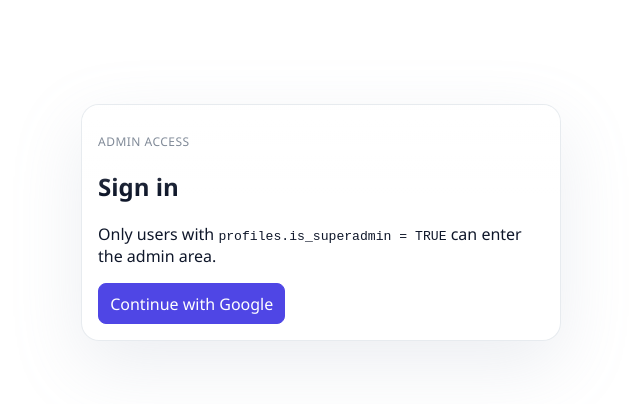
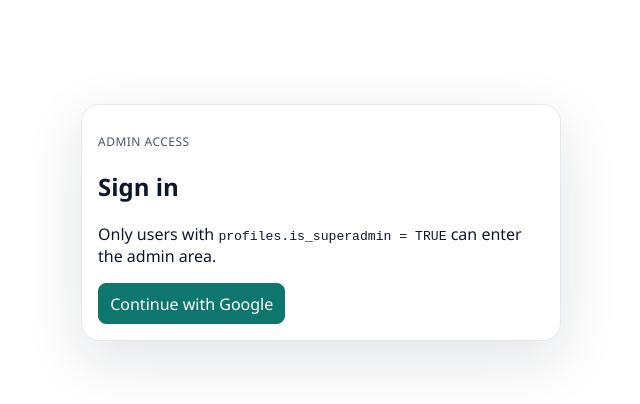
Before and after one commit to chesthairdude/humor-project-2, a Next.js app: page /login in a window 1280 px wide. Shown: the top 404 px of the page, without its empty margins (319-959 px from the left). Built offline with nearby package versions, Linux system fonts and the light colour scheme.

Commit message:
Revert "Refine admin UI with liquid glass styling"
This reverts commit d99b14934bd188c425139ab3cdf9e8f41821dc52.

```diff
--- a/app/globals.css
+++ b/app/globals.css
@@ -4,47 +4,41 @@
   --bg: #ffffff;
   --panel: #ffffff;
   --line: #dbe2ec;
-  --brand: #4f46e5;
-  --brand-strong: #4338ca;
-  --brand-soft: rgba(79, 70, 229, 0.14);
+  --brand: #0f766e;
+  --brand-strong: #115e59;
+  --brand-soft: rgba(15, 118, 110, 0.14);
   --warn: #9a3412;
   --danger: #991b1b;
-  --glass-bg: rgba(255, 255, 255, 0.66);
-  --glass-bg-strong: rgba(255, 255, 255, 0.82);
-  --glass-border: rgba(148, 163, 184, 0.22);
-  --glass-shadow: 0 24px 70px rgba(148, 163, 184, 0.18);
-  --glass-highlight: rgba(255, 255, 255, 0.75);
-  --glass-highlight-strong: rgba(255, 255, 255, 0.96);
+  --glass-bg: rgba(255, 255, 255, 0.78);
+  --glass-border: rgba(148, 163, 184, 0.24);
+  --glass-shadow: 0 18px 60px rgba(15, 23, 42, 0.12);
   --text-primary: var(--ink);
   --text-secondary: var(--muted);
   --text-tertiary: #64748b;
-  --nav-item-bg: rgba(246, 248, 252, 0.78);
-  --input-bg: rgba(255, 255, 255, 0.78);
-  --input-border: rgba(148, 163, 184, 0.24);
+  --nav-item-bg: rgba(241, 245, 249, 0.9);
+  --input-bg: rgba(255, 255, 255, 0.92);
+  --input-border: rgba(148, 163, 184, 0.3);
 }
 
 :root[data-theme="dark"] {
   --ink: #e5eef9;
   --muted: #9caec2;
-  --bg: #08111f;
+  --bg: #0f172a;
   --panel: #111827;
   --line: #243244;
-  --brand: #7c9cff;
-  --brand-strong: #5f7dff;
-  --brand-soft: rgba(124, 156, 255, 0.18);
+  --brand: #2dd4bf;
+  --brand-strong: #14b8a6;
+  --brand-soft: rgba(45, 212, 191, 0.14);
   --warn: #fb923c;
   --danger: #fb7185;
-  --glass-bg: rgba(11, 20, 35, 0.66);
-  --glass-bg-strong: rgba(15, 23, 42, 0.8);
-  --glass-border: rgba(148, 163, 184, 0.16);
-  --glass-shadow: 0 26px 80px rgba(2, 6, 23, 0.55);
-  --glass-highlight: rgba(255, 255, 255, 0.08);
-  --glass-highlight-strong: rgba(255, 255, 255, 0.18);
+  --glass-bg: rgba(15, 23, 42, 0.84);
+  --glass-border: rgba(148, 163, 184, 0.18);
+  --glass-shadow: 0 18px 60px rgba(2, 6, 23, 0.45);
   --text-primary: var(--ink);
   --text-secondary: var(--muted);
   --text-tertiary: #7f93aa;
-  --nav-item-bg: rgba(20, 31, 52, 0.66);
-  --input-bg: rgba(15, 23, 42, 0.72);
+  --nav-item-bg: rgba(30, 41, 59, 0.88);
+  --input-bg: rgba(15, 23, 42, 0.9);
   --input-border: rgba(148, 163, 184, 0.22);
 }
 
@@ -87,20 +81,7 @@ main.shell {
   border-radius: 18px;
   padding: 1rem;
   box-shadow: var(--glass-shadow);
-  backdrop-filter: blur(28px) saturate(180%);
-  -webkit-backdrop-filter: blur(28px) saturate(180%);
-  position: relative;
-  overflow: hidden;
-}
-
-.panel::before {
-  content: "";
-  position: absolute;
-  inset: 0 0 auto 0;
-  height: 46%;
-  background: linear-gradient(180deg, var(--glass-highlight), transparent 82%);
-  opacity: 0.72;
-  pointer-events: none;
+  backdrop-filter: blur(18px) saturate(160%);
 }
 
 .grid {
@@ -222,21 +203,6 @@ button {
   flex-direction: column;
   height: 100vh;
   overflow: hidden;
-  position: relative;
-  isolation: isolate;
-}
-
-.admin-viewport::before {
-  content: "";
-  position: absolute;
-  inset: 0;
-  pointer-events: none;
-  background:
-    radial-gradient(circle at 14% 10%, rgba(129, 140, 248, 0.16), transparent 26%),
-    radial-gradient(circle at 86% 12%, rgba(56, 189, 248, 0.14), transparent 24%),
-    radial-gradient(circle at 50% 100%, rgba(255, 255, 255, 0.42), transparent 34%);
-  opacity: 0.9;
-  z-index: -1;
 }
 
 .admin-layout {
@@ -260,11 +226,8 @@ button {
   overflow-x: hidden;
   padding: 16px 12px;
   border-right: 1px solid var(--glass-border);
-  background:
-    linear-gradient(180deg, var(--glass-bg-strong), var(--glass-bg));
-  backdrop-filter: blur(34px) saturate(190%);
-  -webkit-backdrop-filter: blur(34px) saturate(190%);
-  box-shadow: inset -1px 0 0 var(--glass-highlight);
+  background: var(--glass-bg);
+  backdrop-filter: blur(24px);
 }
 
 .admin-sidebar-groups {
@@ -297,32 +260,21 @@ button {
   align-items: center;
   gap: 8px;
   padding: 7px 10px;
-  border-radius: 14px;
-  border: 1px solid rgba(255, 255, 255, 0.1);
+  border-radius: 8px;
+  border: 1px solid transparent;
   background: var(--nav-item-bg);
-  box-shadow:
-    inset 0 1px 0 var(--glass-highlight),
-    0 8px 20px rgba(15, 23, 42, 0.04);
-  transition: transform 0.16s ease, border-color 0.16s ease, background 0.16s ease, box-shadow 0.16s ease;
+  transition: transform 0.16s ease, border-color 0.16s ease, background 0.16s ease;
 }
 
 .admin-nav-item:hover {
-  transform: translateX(2px) scale(1.01);
-  border-color: rgba(99, 102, 241, 0.22);
-  box-shadow:
-    inset 0 1px 0 var(--glass-highlight-strong),
-    0 12px 24px rgba(79, 70, 229, 0.08);
+  transform: translateX(2px);
+  border-color: rgba(15, 118, 110, 0.2);
 }
 
 .admin-nav-item.active {
-  background:
-    linear-gradient(180deg, rgba(255, 255, 255, 0.34), rgba(255, 255, 255, 0.08)),
-    linear-gradient(135deg, rgba(99, 102, 241, 0.5), rgba(59, 130, 246, 0.32));
-  border-color: rgba(99, 102, 241, 0.28);
-  color: var(--text-primary);
-  box-shadow:
-    inset 0 1px 0 rgba(255, 255, 255, 0.5),
-    0 14px 32px rgba(99, 102, 241, 0.14);
+  background: linear-gradient(135deg, rgba(15, 118, 110, 0.92), rgba(13, 148, 136, 0.85));
+  border-color: rgba(15, 118, 110, 0.55);
+  color: #fff;
 }
 
 .admin-nav-icon {
@@ -332,16 +284,13 @@ button {
   align-items: center;
   justify-content: center;
   border-radius: 8px;
-  background: linear-gradient(180deg, rgba(255, 255, 255, 0.9), rgba(255, 255, 255, 0.38));
+  background: rgba(255, 255, 255, 0.56);
   flex-shrink: 0;
   font-size: 14px;
-  box-shadow:
-    inset 0 1px 0 rgba(255, 255, 255, 0.95),
-    0 6px 14px rgba(15, 23, 42, 0.08);
 }
 
 .admin-nav-item.active .admin-nav-icon {
-  background: linear-gradient(180deg, rgba(255, 255, 255, 0.72), rgba(255, 255, 255, 0.22));
+  background: rgba(255, 255, 255, 0.18);
 }
 
 .admin-nav-copy {
@@ -428,7 +377,7 @@ button {
   border: 1px dashed var(--glass-border);
   border-radius: 14px;
   color: var(--text-secondary);
-  background: rgba(255, 255, 255, 0.42);
+  background: rgba(255, 255, 255, 0.5);
 }
 
 .admin-table-wrap {
@@ -448,21 +397,10 @@ button {
   min-height: 0;
   overflow: hidden;
   border: 1px solid var(--glass-border);
-  border-radius: 20px;
-  background: linear-gradient(180deg, var(--glass-bg-strong), var(--glass-bg));
+  border-radius: 12px;
+  background: var(--glass-bg);
   box-shadow: var(--glass-shadow);
-  backdrop-filter: blur(30px) saturate(180%);
-  -webkit-backdrop-filter: blur(30px) saturate(180%);
-  position: relative;
-}
-
-.admin-table-panel::before {
-  content: "";
-  position: absolute;
-  inset: 0 0 auto 0;
-  height: 60px;
-  background: linear-gradient(180deg, var(--glass-highlight), transparent);
-  pointer-events: none;
+  backdrop-filter: blur(18px) saturate(160%);
 }
 
 .admin-table {
@@ -480,8 +418,8 @@ button {
   letter-spacing: 0.08em;
   color: var(--text-tertiary);
   border-bottom: 1px solid var(--glass-border);
-  background: rgba(255, 255, 255, 0.54);
-  backdrop-filter: blur(22px) saturate(170%);
+  background: var(--glass-bg);
+  backdrop-filter: blur(12px);
   position: sticky;
   top: 0;
   z-index: 10;
@@ -508,7 +446,7 @@ button {
 }
 
 .admin-table-row-clickable:hover {
-  background: rgba(124, 156, 255, 0.08);
+  background: rgba(100, 120, 255, 0.06);
 }
 
 .admin-table tbody tr:not(.admin-table-row-clickable):hover {
@@ -557,19 +495,15 @@ button {
 }
 
 .admin-button.primary {
-  background: linear-gradient(135deg, var(--brand), #7c3aed);
-  border-color: rgba(255, 255, 255, 0.16);
+  background: linear-gradient(135deg, var(--brand), #14b8a6);
+  border-color: transparent;
   color: #fff;
-  box-shadow:
-    inset 0 1px 0 rgba(255, 255, 255, 0.28),
-    0 14px 28px rgba(79, 70, 229, 0.22);
 }
 
 .admin-button.ghost {
   background: var(--nav-item-bg);
   border-color: var(--glass-border);
   color: var(--text-primary);
-  box-shadow: inset 0 1px 0 var(--glass-highlight);
 }
 
 .admin-button.danger {
@@ -593,8 +527,8 @@ button {
   position: fixed;
   inset: 0;
   z-index: 100;
-  background: rgba(15, 23, 42, 0.24);
-  backdrop-filter: blur(10px) saturate(140%);
+  background: rgba(15, 23, 42, 0.28);
+  backdrop-filter: blur(4px);
   display: flex;
   align-items: center;
   justify-content: center;
@@ -741,12 +675,8 @@ button {
   gap: 16px;
   flex-shrink: 0;
   border-bottom: 1px solid var(--glass-border);
-  background: linear-gradient(180deg, var(--glass-bg-strong), var(--glass-bg));
-  backdrop-filter: blur(34px) saturate(190%);
-  -webkit-backdrop-filter: blur(34px) saturate(190%);
-  box-shadow:
-    inset 0 1px 0 var(--glass-highlight),
-    0 10px 30px rgba(15, 23, 42, 0.06);
+  background: var(--glass-bg);
+  backdrop-filter: blur(24px);
 }
 
 .admin-topbar-actions {
@@ -782,13 +712,10 @@ button {
   padding: 7px 14px;
   border-radius: 999px;
   border: 1px solid var(--glass-border);
-  background: linear-gradient(180deg, var(--glass-bg-strong), var(--nav-item-bg));
+  background: var(--nav-item-bg);
   color: var(--text-primary);
   font-size: 13px;
   font-weight: 600;
-  box-shadow:
-    inset 0 1px 0 var(--glass-highlight-strong),
-    0 10px 20px rgba(15, 23, 42, 0.06);
 }
 
 .admin-page-error {
@@ -827,24 +754,11 @@ button {
 
 .admin-stats-card,
 .admin-stats-panel {
-  background: linear-gradient(180deg, var(--glass-bg-strong), var(--glass-bg));
+  background: var(--glass-bg);
   border: 1px solid var(--glass-border);
   border-radius: 18px;
   box-shadow: var(--glass-shadow);
-  backdrop-filter: blur(28px) saturate(180%);
-  -webkit-backdrop-filter: blur(28px) saturate(180%);
-  position: relative;
-  overflow: hidden;
-}
-
-.admin-stats-card::before,
-.admin-stats-panel::before {
-  content: "";
-  position: absolute;
-  inset: 0 0 auto 0;
-  height: 56px;
-  background: linear-gradient(180deg, var(--glass-highlight), transparent);
-  pointer-events: none;
+  backdrop-filter: blur(18px) saturate(160%);
 }
 
 .admin-stats-card {
@@ -924,7 +838,7 @@ button {
   align-items: flex-end;
   padding: 6px;
   border-radius: 16px;
-  background: rgba(255, 255, 255, 0.38);
+  background: rgba(255, 255, 255, 0.58);
   border: 1px solid var(--glass-border);
 }
 
@@ -1016,8 +930,7 @@ button {
   padding: 16px;
   border-radius: 16px;
   border: 1px solid var(--glass-border);
-  background: rgba(255, 255, 255, 0.34);
-  box-shadow: inset 0 1px 0 var(--glass-highlight);
+  background: rgba(255, 255, 255, 0.56);
 }
 
 .admin-stats-split-card span,
@@ -1066,8 +979,7 @@ button {
   padding: 14px;
   border-radius: 14px;
   border: 1px solid var(--glass-border);
-  background: rgba(255, 255, 255, 0.3);
-  box-shadow: inset 0 1px 0 var(--glass-highlight);
+  background: rgba(255, 255, 255, 0.48);
 }
 
 .admin-stats-empty {
```
